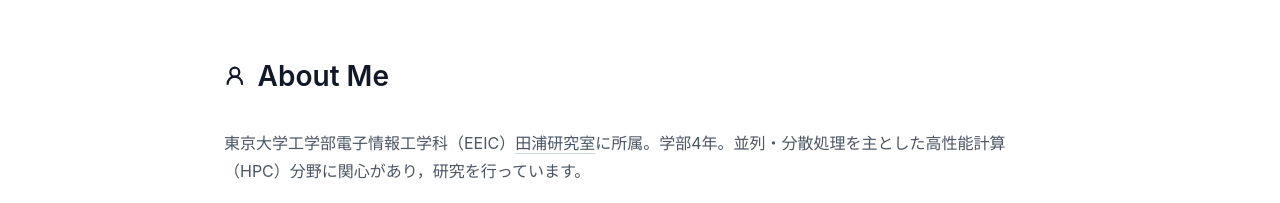
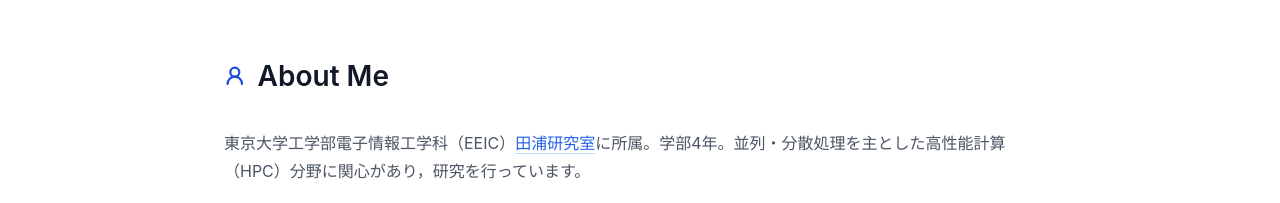
Before and after one commit to yukim0359/yukim0359.github.io, a React (Vite) app: page / in a window 1280 px wide. Shown: the part 214-417 px from the top of the page. Built offline with nearby package versions, Linux system fonts and the light colour scheme.

Commit message:
chore: add color config

```diff
--- a/src/components/SectionHeading.tsx
+++ b/src/components/SectionHeading.tsx
@@ -11,7 +11,7 @@ type Props = {
 const SectionHeading = ({ icon: Icon, children }: Props) => (
   <h2 className="section-heading flex flex-wrap items-center gap-3">
     <Icon
-      className="shrink-0 size-[1.25rem] text-slate-900 md:size-[1.35rem]"
+      className="shrink-0 size-[1.25rem] text-blue-700 md:size-[1.35rem]"
       strokeWidth={2.5}
       aria-hidden
     />
--- a/src/index.css
+++ b/src/index.css
@@ -82,9 +82,9 @@
   }
 
   .link {
-    color: #475569; /* slate-600 */
+    color: #2563eb; /* blue-600 */
     text-decoration: underline;
-    text-decoration-color: #cbd5e1; /* slate-300 */
+    text-decoration-color: #bfdbfe; /* blue-200 */
     text-underline-offset: 0.22em;
     text-decoration-thickness: 1px;
     transition:
@@ -93,7 +93,7 @@
   }
 
   .link:hover {
-    color: #0f172a; /* slate-900 */
-    text-decoration-color: #64748b; /* slate-500 */
+    color: #1d4ed8; /* blue-700 */
+    text-decoration-color: #60a5fa; /* blue-400 */
   }
 }
```
